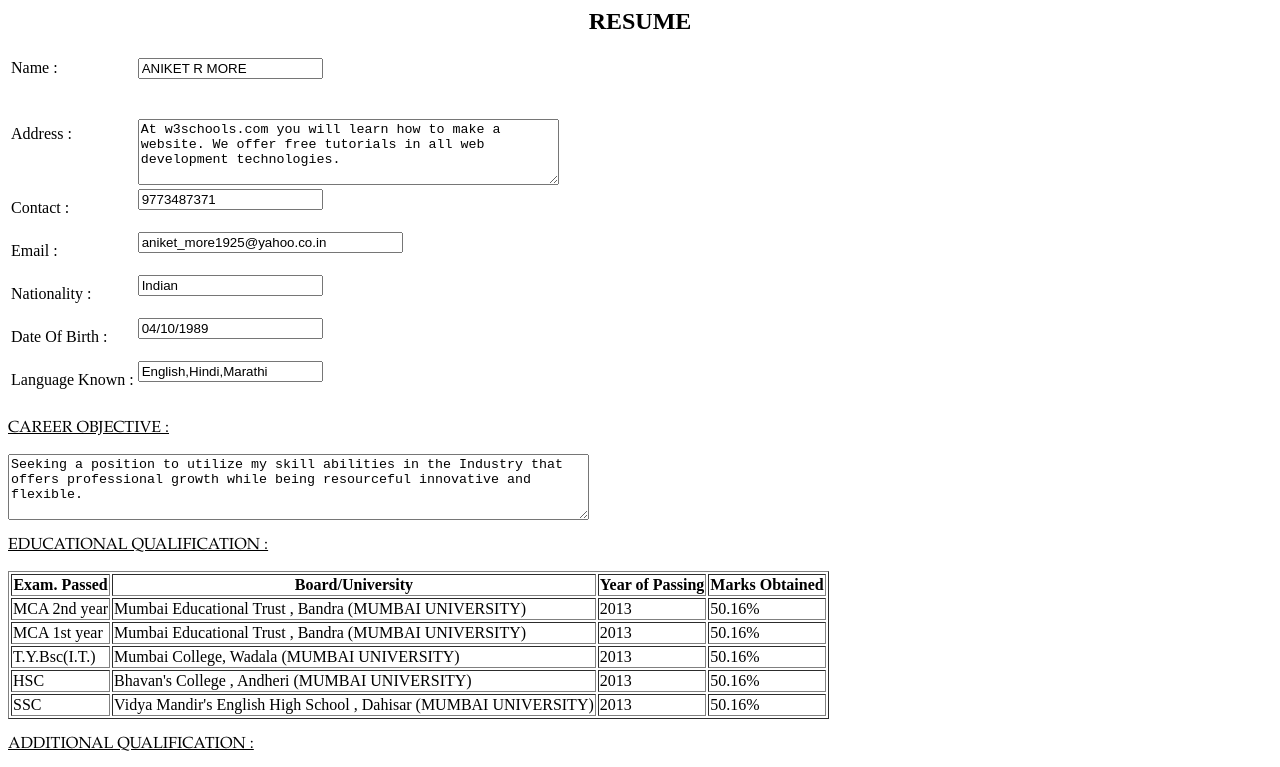
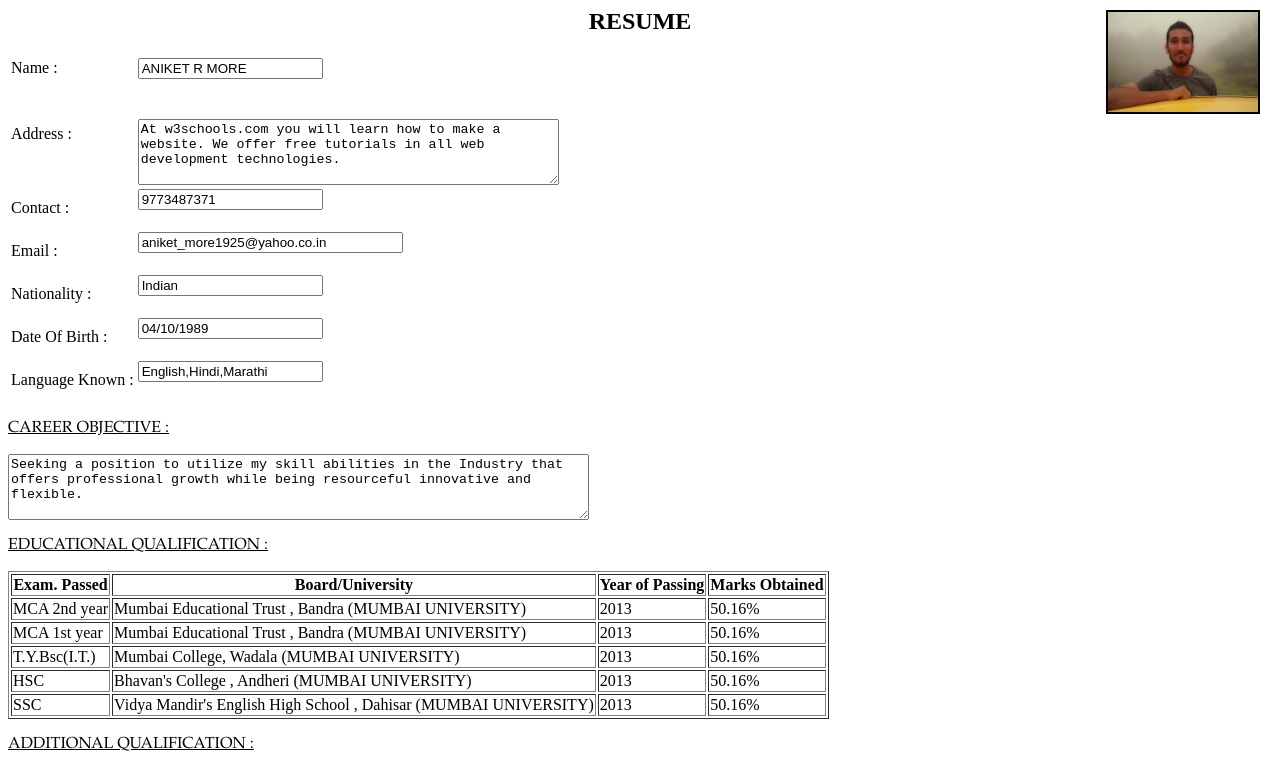
Before and after one commit to animore/animore.github.io, a plain HTML site: page index.html in a window 1280 px wide. Shown: the top 767 px of the page. Drawn offline with Linux system fonts and the light colour scheme.

Commit message:
initializing

```diff
--- a/aniket_resume.html
+++ b/index.html
@@ -4,18 +4,23 @@
 <title>ANIKET RESUME</title>
 
 <style type="text/css">
-
+	img{ border:2px solid;
+		top: 10px;
+		right: 20px;
+		position: absolute;
+	}
 </style>
 </head>
 
 <body>
 <div align="center">
 <h2>RESUME</h2></div>
+<img src="Aniket_dp.jpg" width=150px height="100">
 <form>
 <table>
 <tr><td>
 Name : <td><input type="text" name="fullname" value="ANIKET R MORE"></br>
-</td></td></tr>
+</td></tr>
 
 <tr><td>
 Address :  <td></br></br><textarea rows="4" cols="50">
```
Also changed, not shown: Aniket_dp.jpg (added).
